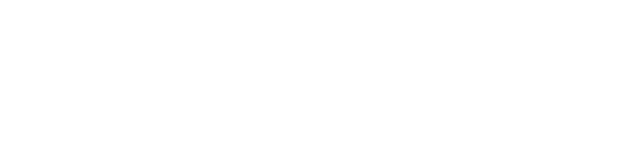
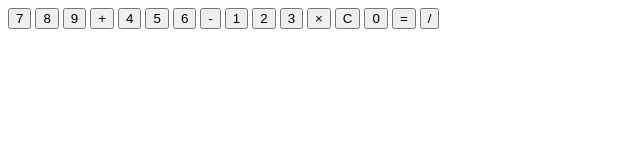
Before and after one commit to safieawaad/calculator, a plain HTML site: page index.html in a window 1280 px wide. Shown: the whole page, without its empty margins (0-640 px from the left). Drawn offline with Linux system fonts and the light colour scheme.

Commit message:
Add the calculator's buttons

```diff
--- a/index.html
+++ b/index.html
@@ -10,7 +10,24 @@
 </head>
 
 <body>
-
+    <div id="buttons-container">
+        <button>7</button>
+        <button>8</button>
+        <button>9</button>
+        <button>+</button>
+        <button>4</button>
+        <button>5</button>
+        <button>6</button>
+        <button>-</button>
+        <button>1</button>
+        <button>2</button>
+        <button>3</button>
+        <button>×</button>
+        <button>C</button>
+        <button>0</button>
+        <button>=</button>
+        <button>/</button>
+    </div>
 </body>
 
 </html>
```
